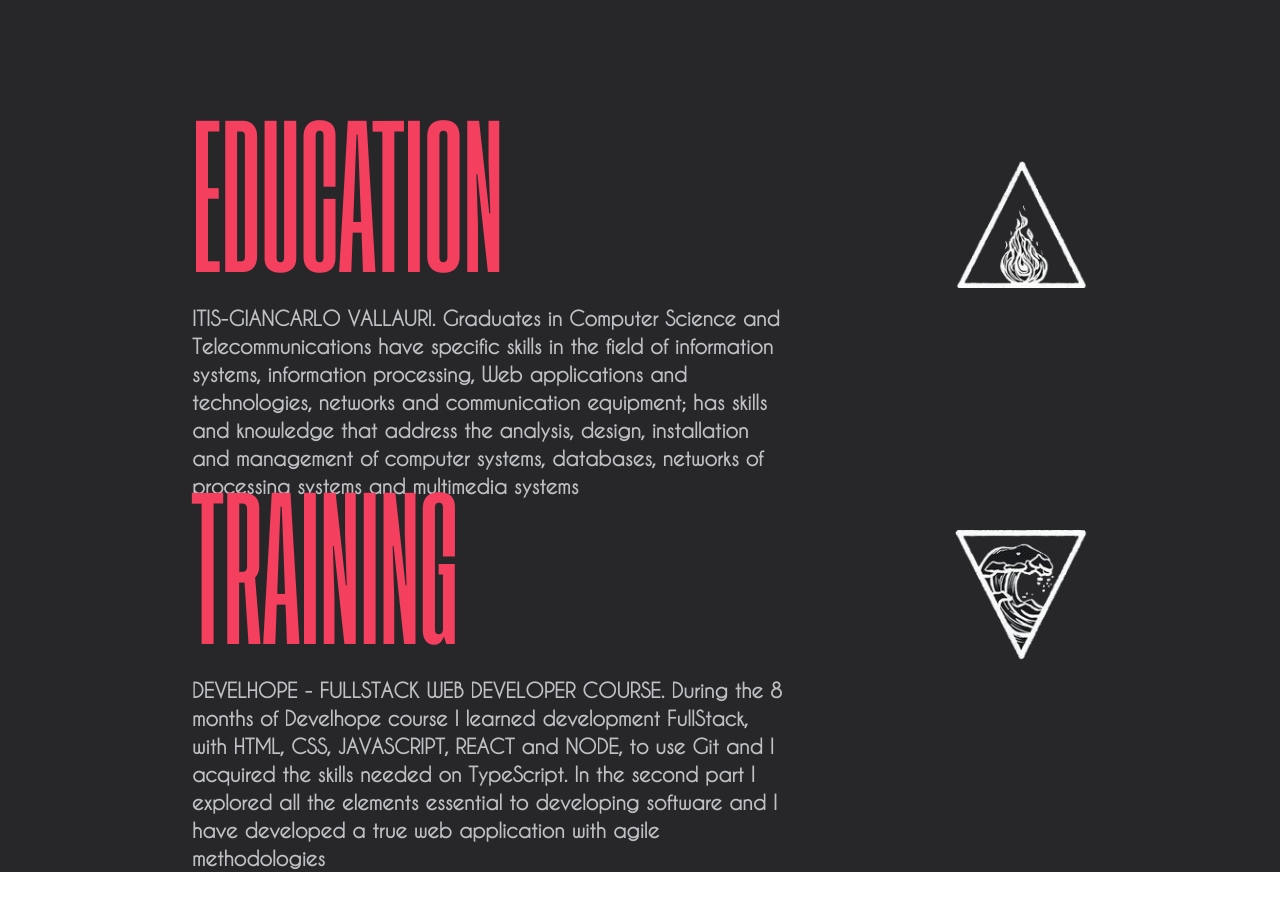
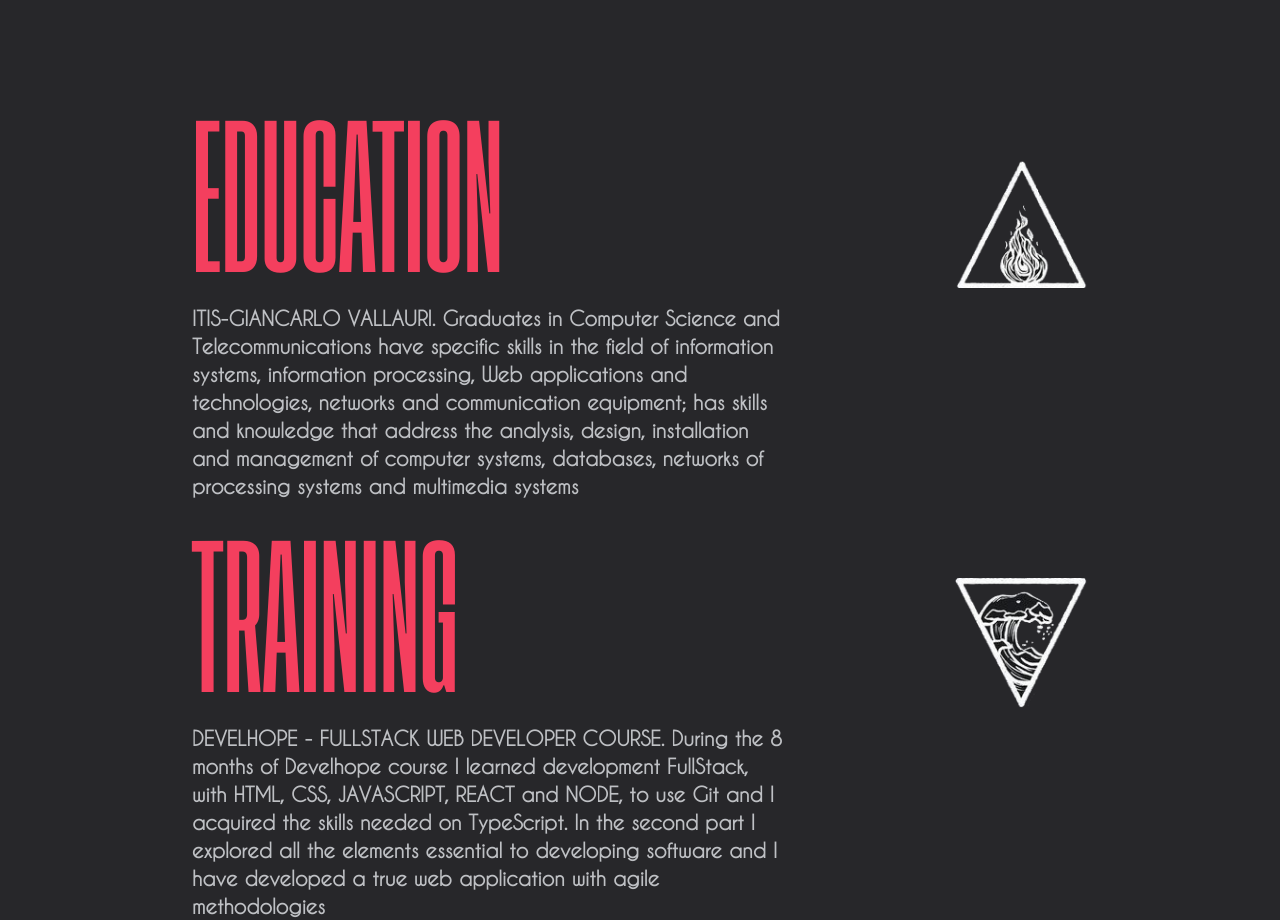
Before and after one commit to Christian-Silvestri/web, a React (Create React App) app: page / in a window 1280 px wide. Shown: the part 1740-2660 px from the top of the page. Before the commit the page ends 2612 px from the top, so only its background shows below. Built offline with nearby package versions, Linux system fonts and the light colour scheme.

Commit message:
beta test 0.3

```diff
--- a/src/component/About.js
+++ b/src/component/About.js
@@ -40,7 +40,7 @@ function About() {
             “richer, smarter and happier.`}
         logo={tr3}
       />
-      <div>
+      <div className='flex flex-col gap-12'>
         <InfoCard
           title={'education'}
 
@@ -70,9 +70,9 @@ function InfoCard(props) {
     <div className='px-4 lg:px-12 xl:px-48 2xl:px-72 '>
       <div className='flex justify-between w-full h-full items-end'>
         <h1 className='text-9xl lg:text-9xl xl:text-10xl 2xl:text-11xl w-min'>{props.title}</h1>
-        <img src={props.logo} alt='' className='max-h-[100px] lg:max-h-[100px] xl:max-h-[130px] 2xl:min-h-[200px]' />
+        <img src={props.logo} alt='' className='max-h-[80px] lg:max-h-[100px] xl:max-h-[130px] 2xl:min-h-[200px]' />
       </div>
-      <div className='pt-4 lg:w-2/3'>
+      <div className='pt-4 2xl:pt-8 lg:w-2/3'>
         <p className='text-xl 2xl:text-2xl'>
           {props.para}
         </p>
```
